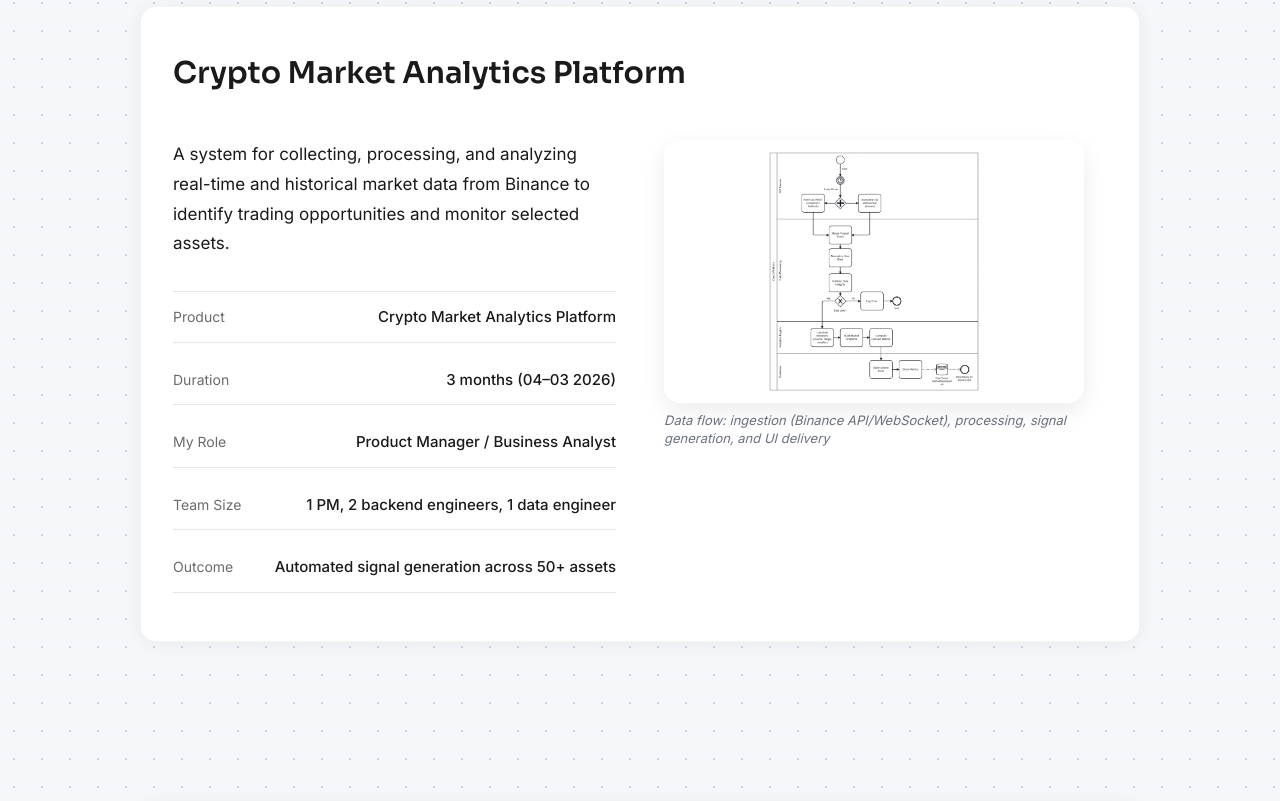
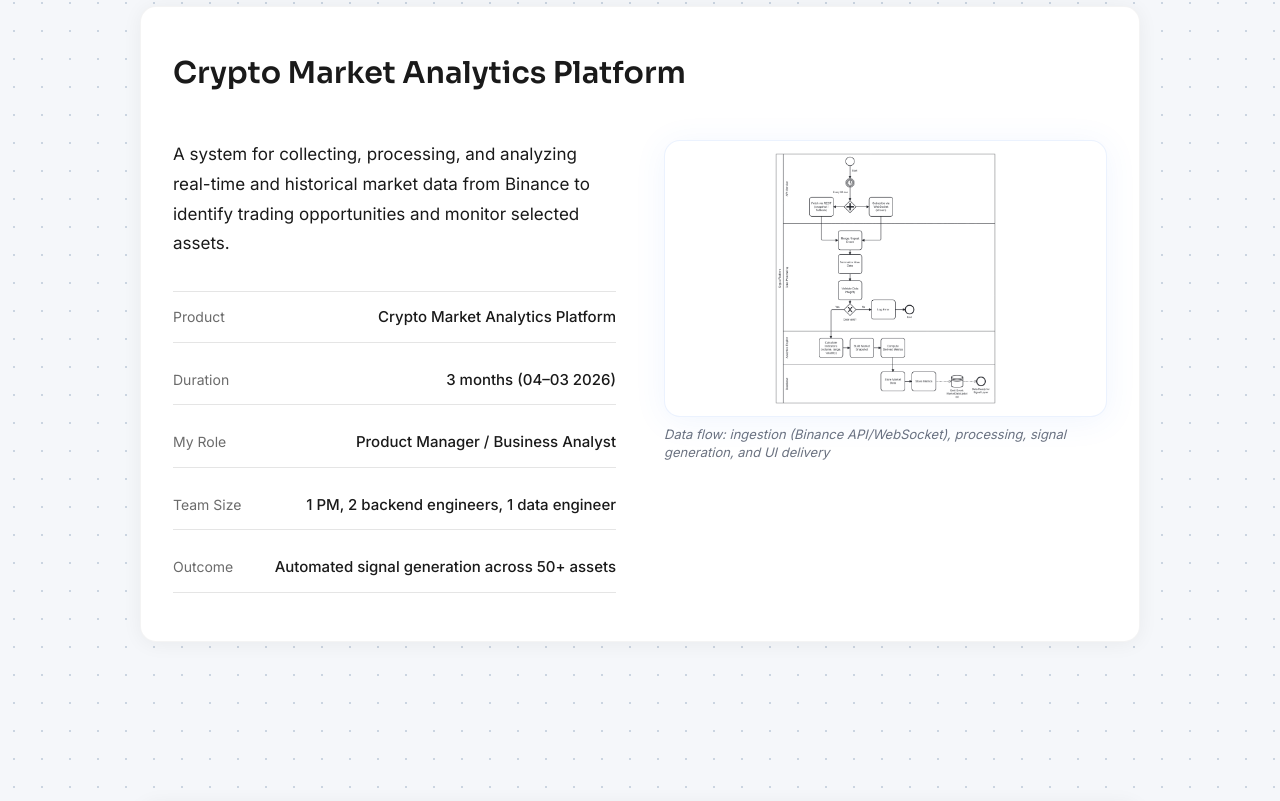
Before and after one commit to katerina-creator/portfolio, a React (Vite) app: page / in a window 1280 px wide. Shown: the part 739-1540 px from the top of the page. Built offline with nearby package versions, Linux system fonts and the light colour scheme.

Commit message:
DiagramPreview

```diff
--- a/src/components/shared/DiagramPreview.css
+++ b/src/components/shared/DiagramPreview.css
@@ -5,10 +5,10 @@
 .diagram-preview__card {
   background: #ffffff;
   border-radius: 16px;
-  box-shadow: 0 8px 24px rgba(0, 0, 0, 0.08);
+  border: 1px solid rgba(59, 130, 246, 0.1);
+  box-shadow: 0 4px 32px rgba(59, 130, 246, 0.08);
   padding: 12px;
   width: 100%;
-  max-width: 420px;
   aspect-ratio: 16 / 10;
   position: relative;
   display: flex;
@@ -21,7 +21,7 @@
 
 .diagram-preview__card:hover {
   transform: translateY(-4px);
-  box-shadow: 0 12px 32px rgba(0, 0, 0, 0.12);
+  box-shadow: 0 8px 40px rgba(59, 130, 246, 0.14);
 }
 
 .diagram-preview__card img {
--- a/src/locales/en.ts
+++ b/src/locales/en.ts
@@ -201,26 +201,16 @@
     sectionSubtitle: 'A selection of work products from the project.',
     items: [
       {
-        type: 'Jira Board',
+        type: 'Jira Board Roadmap',
         image: roadmap,
         caption: 'Product Roadmap (Jira Timeline)',
         alt: 'Product roadmap in Jira showing epics, sprints, and delivery timeline',
       },
       {
-        type: 'Process Diagram',
+        type: 'Jira Example Task',
         image: taskExample,
         caption: 'Task Specification (Acceptance Criteria)',
         alt: 'Task specification example with detailed acceptance criteria and requirements',
-      },
-      {
-        type: 'UI Wireframe',
-        caption: 'Exception review screen — the primary day-to-day interface for the compliance analyst',
-        alt: 'Low-fidelity wireframe of exception review table with filter panel, row detail drawer, and status sidebar',
-      },
-      {
-        type: 'Requirements Doc',
-        caption: 'Functional requirements excerpt — data validation rules section (47 rules documented)',
-        alt: 'Structured requirements table with ID, description, acceptance criteria, and regulatory reference columns',
       },
     ],
     userFlow: {
```
